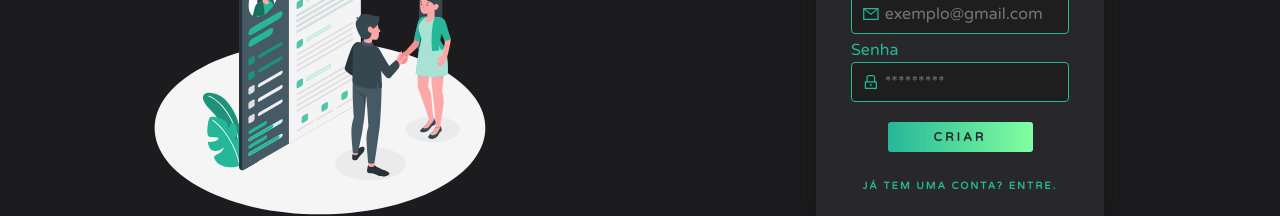
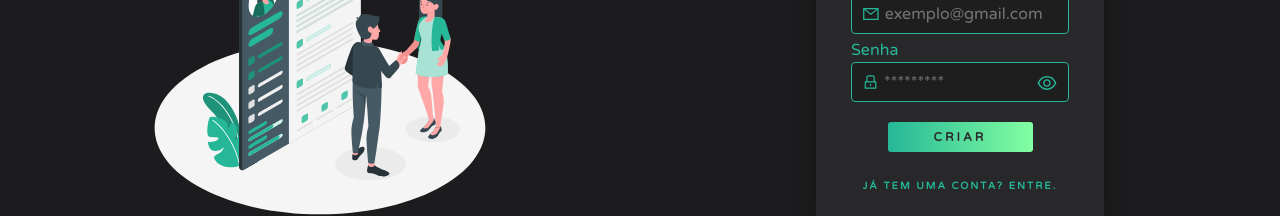
Before and after one commit to Angeluz20/CurriculoOnline, a React (Create React App) app: page /register in a window 1280 px wide. Shown: the part 411-627 px from the top of the page. Built offline with nearby package versions, Linux system fonts and the light colour scheme.

Commit message:
adicionando o password visible

```diff
--- a/src/pages/SignUp/SignUp.js
+++ b/src/pages/SignUp/SignUp.js
@@ -4,13 +4,14 @@ import { Link } from 'react-router-dom'
 import { AuthContext } from '../../contexts/auth';
 import { FaRegUser, FaUserEdit } from 'react-icons/fa'
 import { AiOutlineLock, AiOutlineMail, AiOutlineUser } from 'react-icons/ai'
+import {  AiOutlineEyeInvisible, AiOutlineEye } from 'react-icons/ai'
 
 import curriculo from './curriculo.svg'
 import Loading from '../../Components/loading/loading';
 
 export default function SignUp() {
 
-
+    const [secureTextEntryIcon, setSecureTextEntryIcon] = useState(false);
     const [email, setEmail] = useState('');
     const [password, setPassword] = useState('');
     const [nome, setNome] = useState('');
@@ -83,8 +84,18 @@ export default function SignUp() {
                         <div className='text-field' >
                             <label for='senha'>Senha</label>
                             <div className='container-input'>
-                                <AiOutlineLock color='#25b797' size={20} />
-                                <input type='password' name='senha' value={password} placeholder='*********'  onChange={(e) => setPassword(e.target.value)}></input>
+                            <AiOutlineLock color='#25b797' size={22} />
+                                <input type={secureTextEntryIcon ? "text" : "password"}  name='senha' placeholder='*********' value={password} onChange={(e) => setPassword(e.target.value)}></input>
+
+                                <div
+                                    onClick={() => setSecureTextEntryIcon(!secureTextEntryIcon)}>
+                                    {secureTextEntryIcon== true ? (
+                                        <AiOutlineEyeInvisible color='#25b797' size={22} />
+                                    ) : (
+                                        < AiOutlineEye  color='#25b797' size={22} />
+                                    )}
+                                </div>
+
                             </div>
 
                         </div>
```
